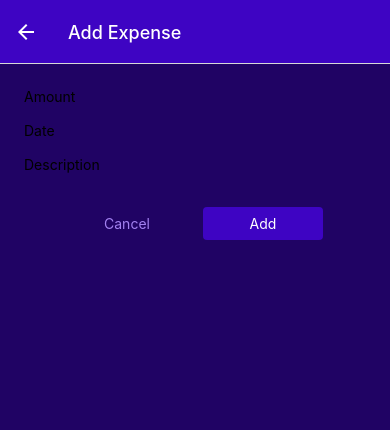
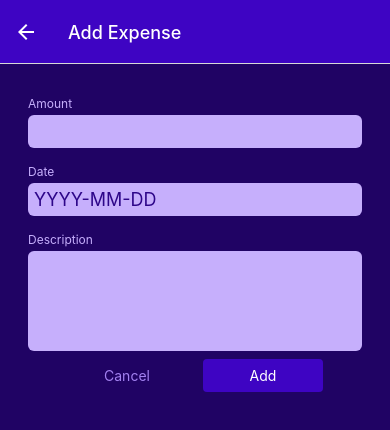
Before and after one commit to ranaawais0303/expenseWithNative, a React Native app in the folder expenseNative/: screen /ManageExpense in a window 390 px wide. Shown: the top 430 px of the page. Built offline with nearby package versions, Linux system fonts and the light colour scheme.

Commit message:
styling of input text

```diff
--- a/expenseNative/components/ManageExpense/ExpenseForm.js
+++ b/expenseNative/components/ManageExpense/ExpenseForm.js
@@ -16,7 +16,7 @@
       <Input
         label="Date"
         textInputConfig={{
-          placeHolder: "YYYY-MM-DD",
+          placeholder: "YYYY-MM-DD",
           maxLength: 10,
           onChangeText: () => {},
         }}
--- a/expenseNative/components/ManageExpense/Input.js
+++ b/expenseNative/components/ManageExpense/Input.js
@@ -1,13 +1,41 @@
 import React from "react";
-import { View, Text, TextInput } from "react-native";
+import { View, Text, TextInput, StyleSheet } from "react-native";
+import { GlobalStyles } from "../../constant/styles";
 
 function Input({ label, textInputConfig }) {
+  const inputStyles = [styles.input];
+
+  if (textInputConfig && textInputConfig.multiline) {
+    inputStyles.push(styles.inputMultiline);
+  }
   return (
-    <View>
-      <Text>{label}</Text>
-      <TextInput {...textInputConfig} />
+    <View style={styles.inputContainer}>
+      <Text style={styles.label}>{label}</Text>
+      <TextInput style={inputStyles} {...textInputConfig} />
     </View>
   );
 }
 
 export default Input;
+const styles = StyleSheet.create({
+  inputContainer: {
+    marginHorizontal: 4,
+    marginVertical: 8,
+  },
+  label: {
+    fontSize: 12,
+    color: GlobalStyles.colors.primary100,
+    marginBottom: 4,
+  },
+  input: {
+    color: GlobalStyles.colors.primary700,
+    backgroundColor: GlobalStyles.colors.primary100,
+    padding: 6,
+    borderRadius: 6,
+    fontSize: 18,
+  },
+  inputMultiline: {
+    minHeight: 100,
+    textAlignVertical: "top",
+  },
+});
```
